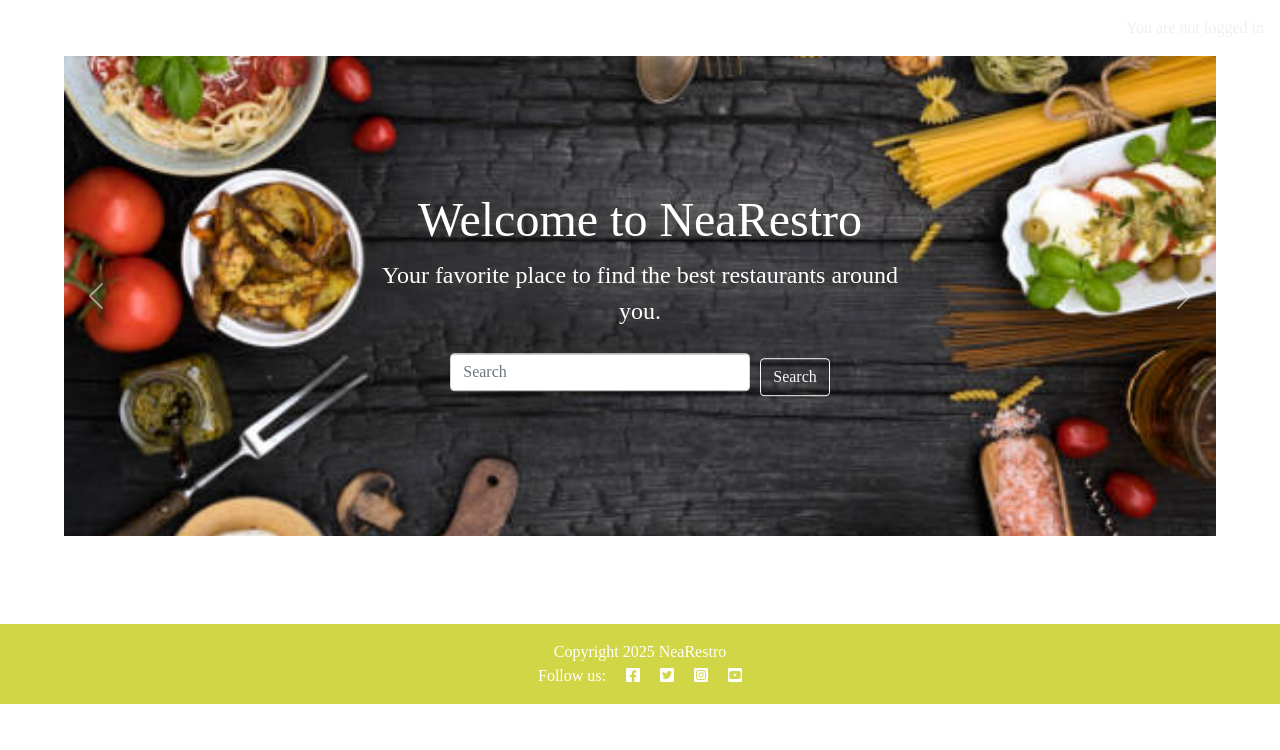
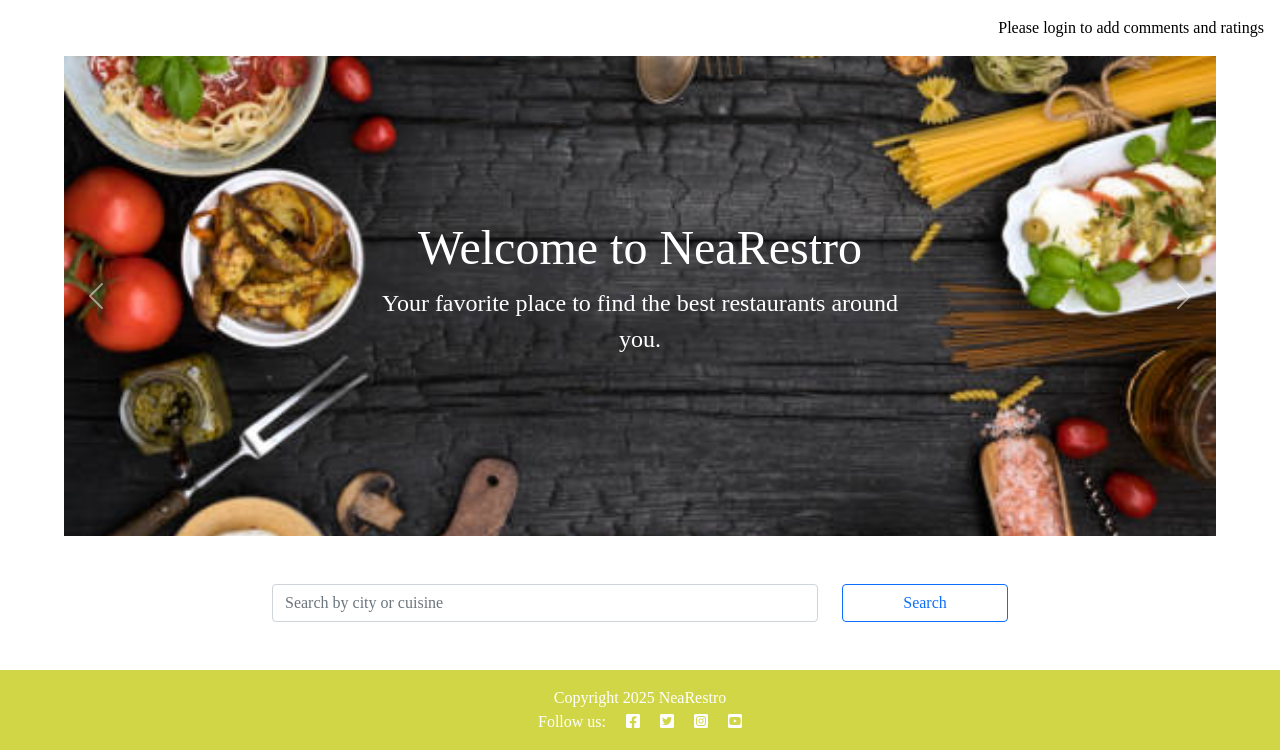
Before and after one commit to praptitambe/NeaRestro, a Django app: page / in a window 1280 px wide. Shown: the part 96-846 px from the top of the page. Before the commit the page ends 800 px from the top, so only its background shows below. Run offline with Django 4.2, Linux system fonts and the light colour scheme; data that the repository does not hold is empty; some web fonts are replaced.

Commit message:
Add search functionality and update style.css for login and signup forms.

```diff
--- a/review/templates/review/home.html
+++ b/review/templates/review/home.html
@@ -10,10 +10,6 @@
                     <div class="hero-text text-center text-white">
                         <h1>Welcome to NeaRestro</h1>
                         <p>Your favorite place to find the best restaurants around you.</p>
-                        <form class="form-inline justify-content-center mt-4">
-                            <input class="form-control mr-sm-2" type="search" placeholder="Search" aria-label="Search">
-                            <button class="btn btn-outline-light my-2 my-sm-0" type="submit">Search</button>
-                        </form>
                     </div>
                 </div>
             </div>
@@ -22,10 +18,6 @@
                     <div class="hero-text text-center text-white">
                         <h1>Discover New Flavors</h1>
                         <p>Explore the best cuisines from around the world.</p>
-                        <form class="form-inline justify-content-center mt-4">
-                            <input class="form-control mr-sm-2" type="search" placeholder="Search" aria-label="Search">
-                            <button class="btn btn-outline-light my-2 my-sm-0" type="submit">Search</button>
-                        </form>
                     </div>
                 </div>
             </div>
@@ -34,10 +26,6 @@
                     <div class="hero-text text-center text-white">
                         <h1>Experience Fine Dining</h1>
                         <p>Find the best restaurants for every occasion.</p>
-                        <form class="form-inline justify-content-center mt-4">
-                            <input class="form-control mr-sm-2" type="search" placeholder="Search" aria-label="Search">
-                            <button class="btn btn-outline-light my-2 my-sm-0" type="submit">Search</button>
-                        </form>
                     </div>
                 </div>
             </div>
@@ -51,16 +39,24 @@
             <span class="visually-hidden">Next</span>
         </button>
     </div>
+
+    <!-- Search Form -->
     <div class="container mt-5">
-        <div id="carouselExampleFade" class="carousel slide carousel-fade" data-bs-ride="carousel" data-bs-interval="2000">
-            <div class="carousel-inner">
+        <form class="row justify-content-center" method="get" action="{% url 'home' %}">
+            <div class="col-md-6">
+                <input class="form-control" type="search" name="q" placeholder="Search by city or cuisine" aria-label="Search">
+            </div>
+            <div class="col-md-2">
+                <button class="btn btn-outline-primary w-100" type="submit">Search</button>
+            </div>
+        </form>
+    </div>
+
+    <!-- Restaurant Cards -->
+    <div class="container mt-5">
+        <div class="row">
             {% for restaurant in restaurants %}
-                    {% if forloop.counter0|divisibleby:3 %}
-                        <div class="carousel-item {% if forloop.first %}active{% endif %}">
-                            <div class="d-flex justify-content-center">
-                                <div class="row">
-                    {% endif %}
-                                    <div class="col-md-4">
+            <div class="col-md-4 mb-4">
                 <a href="{% url 'restro_detail' restaurant.slug %}">
                     <div class="card restaurant-card">
                         {% if restaurant.restro_image %}
@@ -84,21 +80,7 @@
                     </div>
                 </a>
             </div>
-                    {% if forloop.counter|divisibleby:3 or forloop.last %}
-                                </div>
-                            </div>
-                        </div>
-                    {% endif %}
             {% endfor %}
-            </div>
-            <button class="carousel-control-prev" type="button" data-bs-target="#carouselExampleFade" data-bs-slide="prev">
-                <span class="carousel-control-prev-icon" aria-hidden="true"></span>
-                <span class="visually-hidden">Previous</span>
-            </button>
-            <button class="carousel-control-next" type="button" data-bs-target="#carouselExampleFade" data-bs-slide="next">
-                <span class="carousel-control-next-icon" aria-hidden="true"></span>
-                <span class="visually-hidden">Next</span>
-            </button>
         </div>
     </div>
 </main>
--- a/review/views.py
+++ b/review/views.py
@@ -3,11 +3,18 @@ from django.contrib import messages
 from django.http import HttpResponseRedirect
 from .models import Restaurant, Comments
 from .forms import CommentForm
+from django.db.models import Q
 
 
 # Create your views here.
 def home(request):
-    restaurants = Restaurant.objects.all()
+    if 'q' in request.GET:
+        q = request.GET['q']
+        # restaurants = Restaurant.objects.filter(name__icontains=q)
+        multiple_q = Q(Q(name__icontains=q) | Q(city__icontains=q))
+        restaurants = Restaurant.objects.filter(multiple_q)
+    else:
+        restaurants = Restaurant.objects.all()
     return render(request, 'review/home.html', {'restaurants': restaurants})
 
 def restro_detail(request, slug):
--- a/static/css/style.css
+++ b/static/css/style.css
@@ -44,6 +44,13 @@ body {
     border-radius: 0.25rem;
 }
 
+/* Custom styles for Django messages */
+
+.alert-msg{
+    background-color: #b6f3c4; /* Light green background for success messages */
+    color: #155724; /* Text color for success messages */
+}
+
 .custom-card .form-text {
     color: #6c757d;
 }
@@ -70,6 +77,10 @@ h2{
     color: var(--background-color);
 }
 
+/* Custom styles for text color */
+main{
+    color: black; /* Set text color to black */
+}
 
 /* Hero Image Styles */
 .hero-image {
@@ -326,22 +337,6 @@ h2{
     text-decoration: none; /* Remove text decoration */
 }
 
-/* Custom styles for the signup, login, and logout buttons */
-.btn-rounded {
-    border-radius: 15px; /* Add rounded corners */
-    padding: 10px 20px; /* Add padding for better appearance */
-    font-size: 1rem; /* Adjust font size */
-    background-color: var(--primary-color); /* Use primary color */
-    border: none; /* Remove border */
-    color: #fff; /* Set text color to white */
-    cursor: pointer; /* Change cursor to pointer */
-    transition: background-color 0.3s ease; /* Add transition for hover effect */
-}
-
-.btn-rounded:hover {
-    background-color: var(--highlight-color); /* Change background color on hover */
-}
-
 /* Media Queries for Responsiveness */
 @media (max-width: 768px) {
     .hero-text h1 {
--- a/templates/account/login.html
+++ b/templates/account/login.html
@@ -12,7 +12,8 @@
         <div class="col-md-8 mt-3 offset-md-2 ">
             <h3>{% trans "Sign In" %}</h3>
 
-            <p>{% blocktrans %}Welcome back to the neaRestro. To leave a comment or add rating, please log in. If
+            <p>{% blocktrans %}Welcome back to the neaRestro.
+                 To leave a comment or add rating, please log in. If
                 you
                 have not created an account yet, then <a class="link" href="{{ signup_url }}">sign up</a>
                 first.{% endblocktrans %}</p>
--- a/templates/base.html
+++ b/templates/base.html
@@ -111,7 +111,7 @@
       <div class="col-md-8 offset-md-2">
         {% for message in messages %}
         <div class="alert {{ message.tags }} alert-dismissible
-          fade show" id="msg" role="alert">
+          fade show alert-msg" id="msg" role="alert">
           {{ message | safe }}
           <button type="button" class="btn-close"
             data-bs-dismiss="alert" aria-label="Close"></button>
@@ -124,9 +124,9 @@
 <main class="flex-shrink-0 main-bg">
 
     {% if user.is_authenticated %}
-    <p class="text-end m-3">You are logged in as {{ user }}</p>
+    <p class="text-end m-3 text-black">Welcome {{ user }}</p>
     {% else %}
-    <p class="text-end m-3">You are not logged in</p>
+    <p class="text-end m-3 text-black">Please login to add comments and ratings</p>
     {% endif %}
 
     {% block content %}
```
Also changed, not shown: 1 other file. Lines whose indentation alone changed are shown as unchanged.
